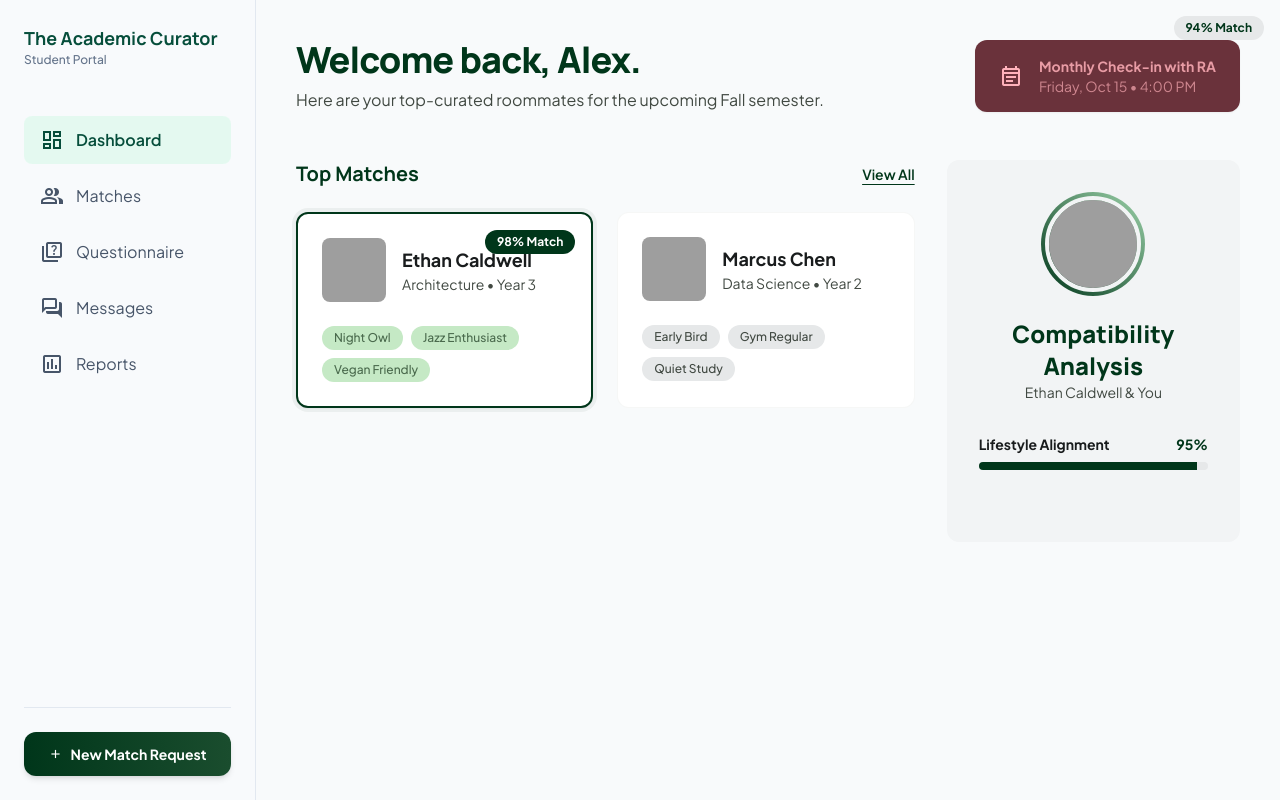
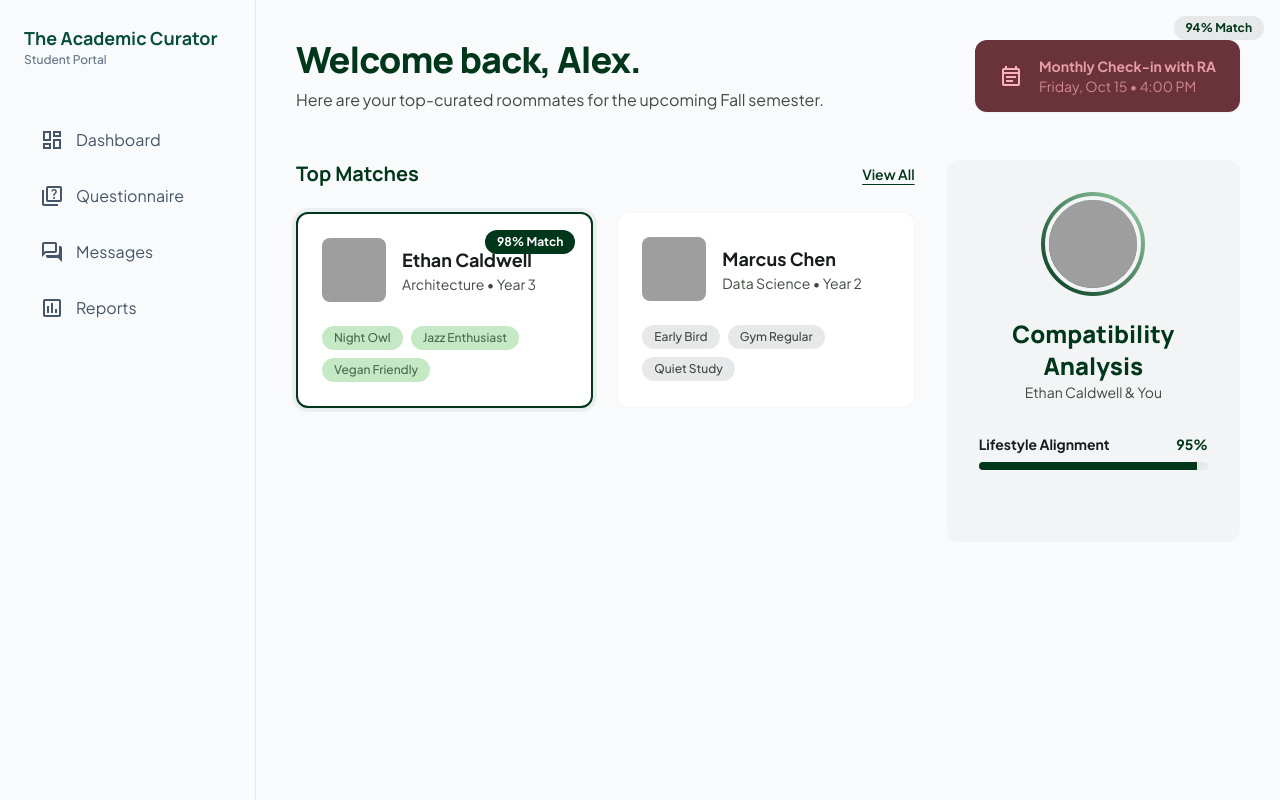
Before and after one commit to Prosperi12/software-application, a website: page public/dashboard.html in a window 1280 px wide. Drawn offline with nearby package versions, Linux system fonts and the light colour scheme; grey boxes are pictures that could not be loaded.

Commit message:
Update dashboard.html

```diff
--- a/public/dashboard.html
+++ b/public/dashboard.html
@@ -94,33 +94,23 @@
         <p class="text-xs text-slate-500 font-medium">Student Portal</p>
     </div>
     <nav class="flex flex-col gap-2 flex-grow">
-            <a class="flex items-center gap-3 px-4 py-3 bg-emerald-100/50 text-emerald-900 font-semibold rounded-lg transition-transform duration-200" href="/dashboard">
-                <span class="material-symbols-outlined" data-icon="dashboard">dashboard</span>
+        <a class="flex items-center gap-3 px-4 py-3 text-slate-600 hover:bg-slate-200/50 hover:translate-x-1 transition-all rounded-lg" href="/dashboard">
+            <span class="material-symbols-outlined">dashboard</span>
             <span>Dashboard</span>
         </a>
-            <a class="flex items-center gap-3 px-4 py-3 text-slate-600 hover:bg-slate-200/50 hover:translate-x-1 transition-transform duration-200" href="/dashboard">
-                <span class="material-symbols-outlined" data-icon="group">group</span>
-                <span>Matches</span>
-            </a>
-            <a class="flex items-center gap-3 px-4 py-3 text-slate-600 hover:bg-slate-200/50 hover:translate-x-1 transition-transform duration-200" href="/questionnaire">
-                <span class="material-symbols-outlined" data-icon="quiz">quiz</span>
+        <a class="flex items-center gap-3 px-4 py-3 text-slate-600 hover:bg-slate-200/50 hover:translate-x-1 transition-all rounded-lg" href="/questionnaire">
+            <span class="material-symbols-outlined">quiz</span>
             <span>Questionnaire</span>
         </a>
-            <a class="flex items-center gap-3 px-4 py-3 text-slate-600 hover:bg-slate-200/50 hover:translate-x-1 transition-transform duration-200" href="/portal">
-                <span class="material-symbols-outlined" data-icon="forum">forum</span>
+        <a class="flex items-center gap-3 px-4 py-3 text-slate-600 hover:bg-slate-200/50 hover:translate-x-1 transition-all rounded-lg" href="/portal">
+            <span class="material-symbols-outlined">forum</span>
             <span>Messages</span>
         </a>
-            <a class="flex items-center gap-3 px-4 py-3 text-slate-600 hover:bg-slate-200/50 hover:translate-x-1 transition-transform duration-200" href="/report">
-                <span class="material-symbols-outlined" data-icon="assessment">assessment</span>
+        <a class="flex items-center gap-3 px-4 py-3 text-slate-600 hover:bg-slate-200/50 hover:translate-x-1 transition-all rounded-lg" href="/report">
+            <span class="material-symbols-outlined">assessment</span>
             <span>Reports</span>
         </a>
     </nav>
-        <div class="mt-auto pt-6 border-t border-slate-200">
-            <button class="w-full bg-gradient-to-r from-primary to-primary-container text-on-primary py-3 px-4 rounded-xl font-bold text-sm shadow-md flex items-center justify-center gap-2">
-                <span class="material-symbols-outlined text-sm" data-icon="add">add</span>
-                New Match Request
-            </button>
-        </div>
 </aside>
 
     <main class="flex-1 p-10 max-w-7xl">
```
Lines whose indentation alone changed are shown as unchanged.
